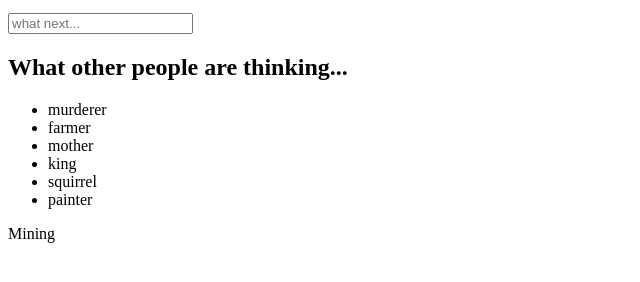
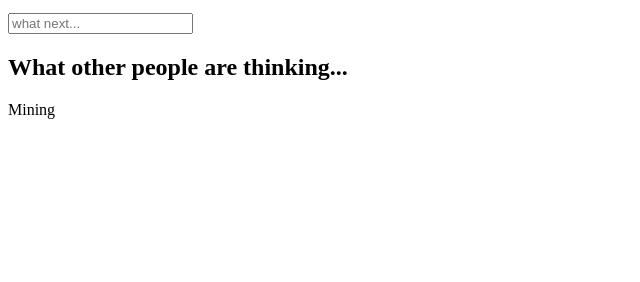
Before and after one commit to zakcutner/blocktales, a website: page www/index.html in a window 1280 px wide. Shown: the part 110-392 px from the top of the page, without its empty margins (0-640 px from the left). Drawn offline with nearby package versions, Linux system fonts and the light colour scheme; a web font is replaced by a local one.

Commit message:
Removed default suggestions

```diff
--- a/www/index.html
+++ b/www/index.html
@@ -72,14 +72,7 @@
 
     <div class="suggestion" id="suggestion">
       <h2>What other people are thinking...</h2>
-      <ul id="suggestionList">
-        <li>murderer</li>
-        <li>farmer</li>
-        <li>mother</li>
-        <li>king</li>
-        <li>squirrel</li>
-        <li>painter</li>
-      </ul>
+      <ul id="suggestionList"></ul>
     </div>
 
     <div class="notification">
--- a/www/js/index.js
+++ b/www/js/index.js
@@ -32,8 +32,6 @@ function verify(text) {
     text
   );
 }
-
-addSuggestion("builder");
 
 function add(text) {
   $("#textEntry").removeAttr("disabled");
```
